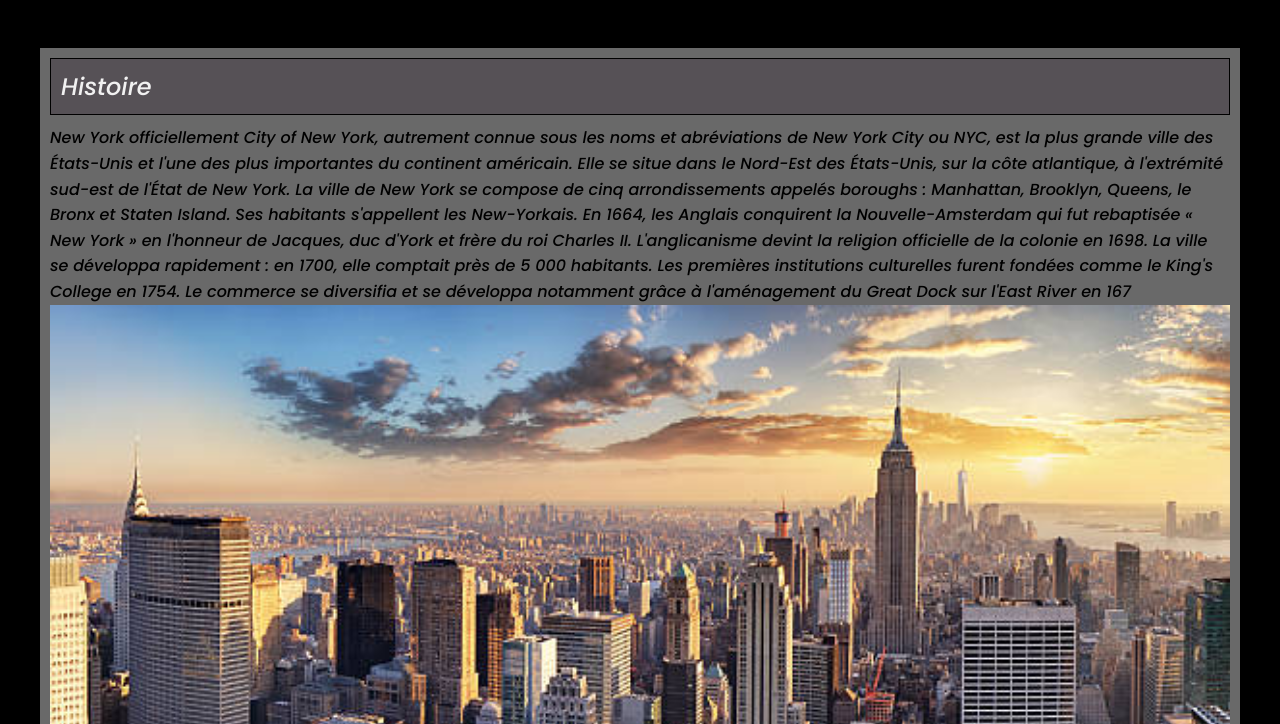
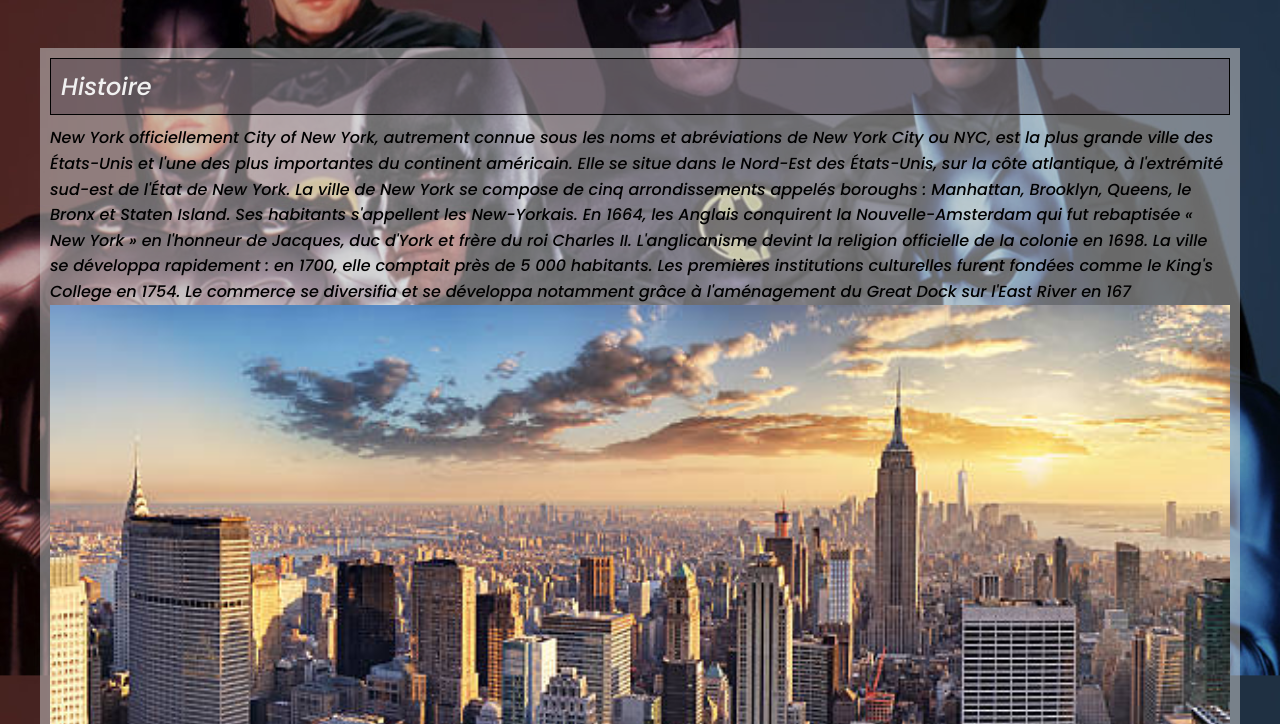
Before and after one commit to jsuprice/Gotham, a plain HTML site: page index.html in a window 1280 px wide. Shown: the part 179-903 px from the top of the page. Drawn offline with Linux system fonts and the light colour scheme.

Commit message:
Update main.css

```diff
--- a/css/main.css
+++ b/css/main.css
@@ -10,7 +10,7 @@ body{
     background-color: #222;
     line-height: 1.6;
     text-rendering: optimizeLegibility;
-    background: rgb(0, 0, 0) url(../asset/cover.jpg) no-repeat fixed center center;
+    background:url(../asset/cover.jpg) no-repeat fixed center center;
 }
 h1,h2,h3,h4,p,ul,ol, figure{
     margin: 0;
```
